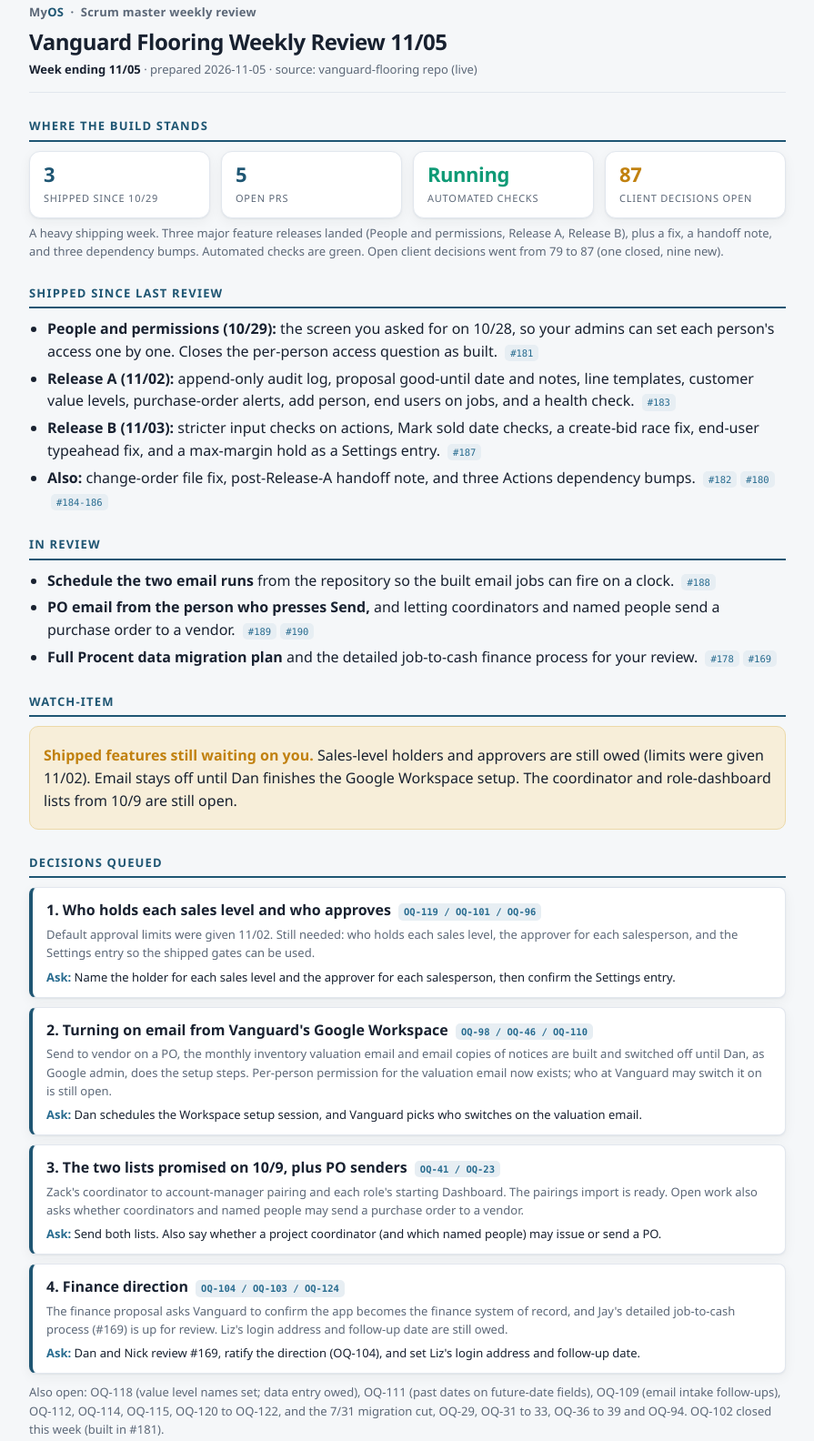
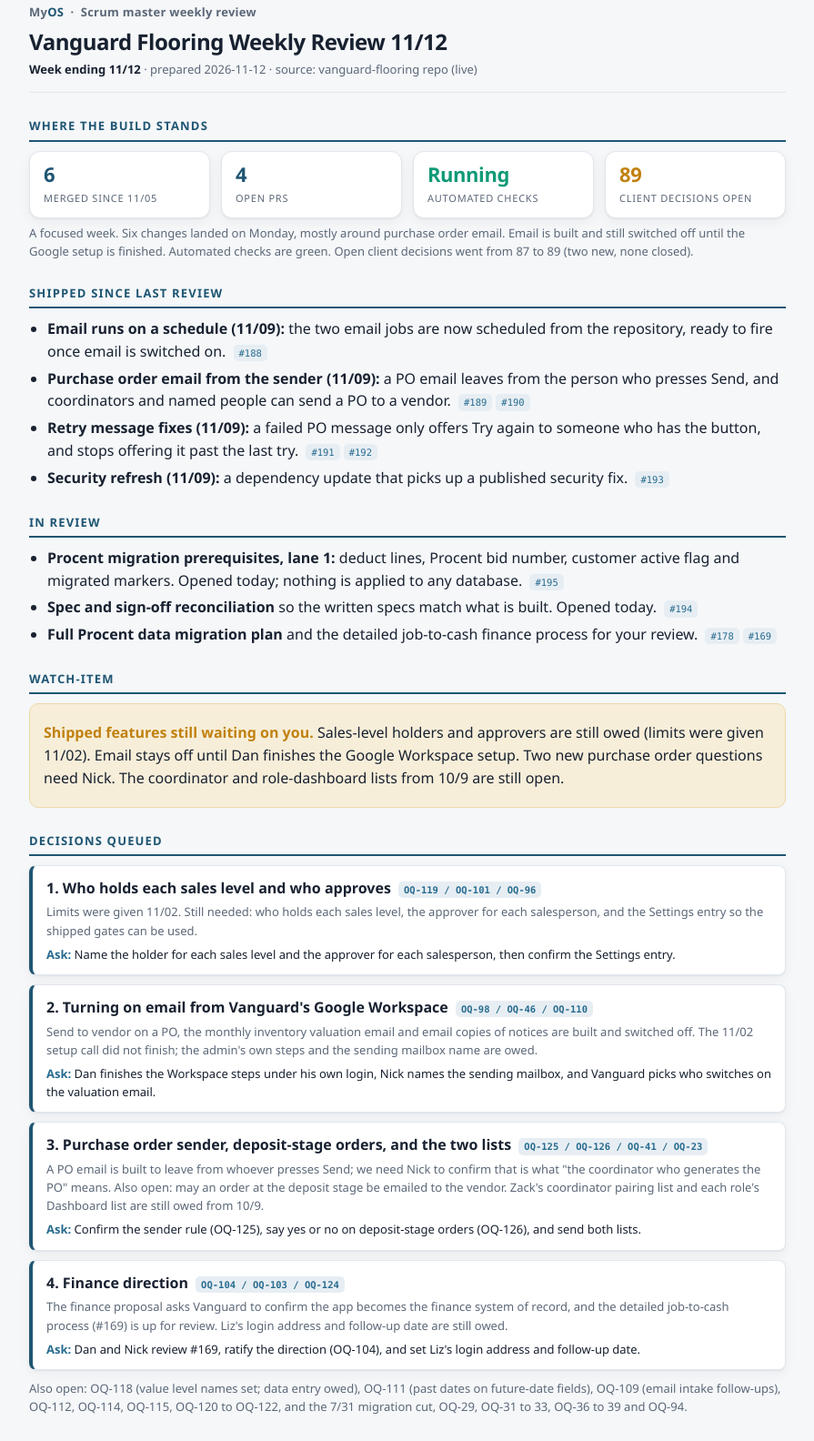
Before and after one commit to medfordadvancement/myos-rpts-k7n2, a plain HTML site: page vanguard.html in a window 1280 px wide. Shown: the part 23-1607 px from the top of the page at 91% size, without its empty margins (2-897 px from the left). Drawn offline with Linux system fonts and the light colour scheme.

Commit message:
Vanguard weekly 2026-11-12 and portfolio refresh

```diff
--- a/vanguard.html
+++ b/vanguard.html
@@ -3,7 +3,7 @@
 <head>
 <meta charset="utf-8">
 <meta name="viewport" content="width=device-width, initial-scale=1">
-<title>Vanguard Flooring Weekly Review 11/05</title>
+<title>Vanguard Flooring Weekly Review 11/12</title>
 <style>
   :root{
     --bg:#f5f7f9; --surface:#ffffff; --surface-2:#eef1f5; --line:#e2e7ee;
@@ -63,65 +63,65 @@
 <body>
 <div class="top">
   <div class="mark">My<b>OS</b> &nbsp;&middot;&nbsp; Scrum master weekly review</div>
-  <h1>Vanguard Flooring Weekly Review 11/05</h1>
-  <div class="sub"><b>Week ending 11/05</b> &middot; prepared 2026-11-05 &middot; source: vanguard-flooring repo (live)</div>
+  <h1>Vanguard Flooring Weekly Review 11/12</h1>
+  <div class="sub"><b>Week ending 11/12</b> &middot; prepared 2026-11-12 &middot; source: vanguard-flooring repo (live)</div>
 </div>
 <h2>Where the build stands</h2>
 <div class="stats">
-  <div class="stat"><div class="n ac">3</div><div class="l">Shipped since 10/29</div></div>
-  <div class="stat"><div class="n ac">5</div><div class="l">Open PRs</div></div>
+  <div class="stat"><div class="n ac">6</div><div class="l">Merged since 11/05</div></div>
+  <div class="stat"><div class="n ac">4</div><div class="l">Open PRs</div></div>
   <div class="stat"><div class="n ok">Running</div><div class="l">Automated checks</div></div>
-  <div class="stat"><div class="n warn">87</div><div class="l">Client decisions open</div></div>
+  <div class="stat"><div class="n warn">89</div><div class="l">Client decisions open</div></div>
 </div>
-<p class="muted">A heavy shipping week. Three major feature releases landed (People and permissions, Release A, Release B), plus a fix, a handoff note, and three dependency bumps. Automated checks are green. Open client decisions went from 79 to 87 (one closed, nine new).</p>
+<p class="muted">A focused week. Six changes landed on Monday, mostly around purchase order email. Email is built and still switched off until the Google setup is finished. Automated checks are green. Open client decisions went from 87 to 89 (two new, none closed).</p>
 <h2>Shipped since last review</h2>
 <ul>
-  <li><b>People and permissions (10/29):</b> the screen you asked for on 10/28, so your admins can set each person&#x27;s access one by one. Closes the per-person access question as built. <span class="tag">#181</span></li>
-  <li><b>Release A (11/02):</b> append-only audit log, proposal good-until date and notes, line templates, customer value levels, purchase-order alerts, add person, end users on jobs, and a health check. <span class="tag">#183</span></li>
-  <li><b>Release B (11/03):</b> stricter input checks on actions, Mark sold date checks, a create-bid race fix, end-user typeahead fix, and a max-margin hold as a Settings entry. <span class="tag">#187</span></li>
-  <li><b>Also:</b> change-order file fix, post-Release-A handoff note, and three Actions dependency bumps. <span class="tag">#182</span><span class="tag">#180</span><span class="tag">#184-186</span></li>
+  <li><b>Email runs on a schedule (11/09):</b> the two email jobs are now scheduled from the repository, ready to fire once email is switched on. <span class="tag">#188</span></li>
+  <li><b>Purchase order email from the sender (11/09):</b> a PO email leaves from the person who presses Send, and coordinators and named people can send a PO to a vendor. <span class="tag">#189</span><span class="tag">#190</span></li>
+  <li><b>Retry message fixes (11/09):</b> a failed PO message only offers Try again to someone who has the button, and stops offering it past the last try. <span class="tag">#191</span><span class="tag">#192</span></li>
+  <li><b>Security refresh (11/09):</b> a dependency update that picks up a published security fix. <span class="tag">#193</span></li>
 </ul>
 <h2>In review</h2>
 <ul>
-  <li><b>Schedule the two email runs</b> from the repository so the built email jobs can fire on a clock. <span class="tag">#188</span></li>
-  <li><b>PO email from the person who presses Send,</b> and letting coordinators and named people send a purchase order to a vendor. <span class="tag">#189</span><span class="tag">#190</span></li>
+  <li><b>Procent migration prerequisites, lane 1:</b> deduct lines, Procent bid number, customer active flag and migrated markers. Opened today; nothing is applied to any database. <span class="tag">#195</span></li>
+  <li><b>Spec and sign-off reconciliation</b> so the written specs match what is built. Opened today. <span class="tag">#194</span></li>
   <li><b>Full Procent data migration plan</b> and the detailed job-to-cash finance process for your review. <span class="tag">#178</span><span class="tag">#169</span></li>
 </ul>
 <h2>Watch-item</h2>
 <div class="flag">
-  <p><b>Shipped features still waiting on you.</b> Sales-level holders and approvers are still owed (limits were given 11/02). Email stays off until Dan finishes the Google Workspace setup. The coordinator and role-dashboard lists from 10/9 are still open.</p>
+  <p><b>Shipped features still waiting on you.</b> Sales-level holders and approvers are still owed (limits were given 11/02). Email stays off until Dan finishes the Google Workspace setup. Two new purchase order questions need Nick. The coordinator and role-dashboard lists from 10/9 are still open.</p>
 </div>
 <h2>Decisions queued</h2>
 <div class="decision">
   <p class="q">1. Who holds each sales level and who approves <span class="tag">OQ-119 / OQ-101 / OQ-96</span></p>
-  <p class="ctx">Default approval limits were given 11/02. Still needed: who holds each sales level, the approver for each salesperson, and the Settings entry so the shipped gates can be used.</p>
+  <p class="ctx">Limits were given 11/02. Still needed: who holds each sales level, the approver for each salesperson, and the Settings entry so the shipped gates can be used.</p>
   <p class="ask"><b>Ask:</b> Name the holder for each sales level and the approver for each salesperson, then confirm the Settings entry.</p>
 </div>
 <div class="decision">
   <p class="q">2. Turning on email from Vanguard&#x27;s Google Workspace <span class="tag">OQ-98 / OQ-46 / OQ-110</span></p>
-  <p class="ctx">Send to vendor on a PO, the monthly inventory valuation email and email copies of notices are built and switched off until Dan, as Google admin, does the setup steps. Per-person permission for the valuation email now exists; who at Vanguard may switch it on is still open.</p>
-  <p class="ask"><b>Ask:</b> Dan schedules the Workspace setup session, and Vanguard picks who switches on the valuation email.</p>
+  <p class="ctx">Send to vendor on a PO, the monthly inventory valuation email and email copies of notices are built and switched off. The 11/02 setup call did not finish; the admin&#x27;s own steps and the sending mailbox name are owed.</p>
+  <p class="ask"><b>Ask:</b> Dan finishes the Workspace steps under his own login, Nick names the sending mailbox, and Vanguard picks who switches on the valuation email.</p>
 </div>
 <div class="decision">
-  <p class="q">3. The two lists promised on 10/9, plus PO senders <span class="tag">OQ-41 / OQ-23</span></p>
-  <p class="ctx">Zack&#x27;s coordinator to account-manager pairing and each role&#x27;s starting Dashboard. The pairings import is ready. Open work also asks whether coordinators and named people may send a purchase order to a vendor.</p>
-  <p class="ask"><b>Ask:</b> Send both lists. Also say whether a project coordinator (and which named people) may issue or send a PO.</p>
+  <p class="q">3. Purchase order sender, deposit-stage orders, and the two lists <span class="tag">OQ-125 / OQ-126 / OQ-41 / OQ-23</span></p>
+  <p class="ctx">A PO email is built to leave from whoever presses Send; we need Nick to confirm that is what &quot;the coordinator who generates the PO&quot; means. Also open: may an order at the deposit stage be emailed to the vendor. Zack&#x27;s coordinator pairing list and each role&#x27;s Dashboard list are still owed from 10/9.</p>
+  <p class="ask"><b>Ask:</b> Confirm the sender rule (OQ-125), say yes or no on deposit-stage orders (OQ-126), and send both lists.</p>
 </div>
 <div class="decision">
   <p class="q">4. Finance direction <span class="tag">OQ-104 / OQ-103 / OQ-124</span></p>
-  <p class="ctx">The finance proposal asks Vanguard to confirm the app becomes the finance system of record, and Jay&#x27;s detailed job-to-cash process (#169) is up for review. Liz&#x27;s login address and follow-up date are still owed.</p>
+  <p class="ctx">The finance proposal asks Vanguard to confirm the app becomes the finance system of record, and the detailed job-to-cash process (#169) is up for review. Liz&#x27;s login address and follow-up date are still owed.</p>
   <p class="ask"><b>Ask:</b> Dan and Nick review #169, ratify the direction (OQ-104), and set Liz&#x27;s login address and follow-up date.</p>
 </div>
-<p class="muted">Also open: OQ-118 (value level names set; data entry owed), OQ-111 (past dates on future-date fields), OQ-109 (email intake follow-ups), OQ-112, OQ-114, OQ-115, OQ-120 to OQ-122, and the 7/31 migration cut, OQ-29, OQ-31 to 33, OQ-36 to 39 and OQ-94. OQ-102 closed this week (built in #181).</p>
+<p class="muted">Also open: OQ-118 (value level names set; data entry owed), OQ-111 (past dates on future-date fields), OQ-109 (email intake follow-ups), OQ-112, OQ-114, OQ-115, OQ-120 to OQ-122, and the 7/31 migration cut, OQ-29, OQ-31 to 33, OQ-36 to 39 and OQ-94.</p>
 <h2>Suggested flow to drive the meeting</h2>
 <ol class="agenda">
   <li>Name sales-level holders and approvers (OQ-119 / OQ-101) so the shipped gates can be used.</li>
-  <li>Book Dan&#x27;s Google Workspace setup and pick who switches on the valuation email (OQ-98, OQ-110).</li>
-  <li>Collect the coordinator and role-dashboard lists (OQ-41, OQ-23) and the coordinator PO answer (ties to #190).</li>
+  <li>Book the rest of Dan&#x27;s Google Workspace setup and name the sending mailbox (OQ-98, OQ-46, OQ-110).</li>
+  <li>Confirm the PO sender rule and deposit-stage orders (OQ-125, OQ-126); collect the coordinator and role-dashboard lists (OQ-41, OQ-23).</li>
   <li>Finance: walk #169, ratify direction (OQ-104), set Liz&#x27;s login address and follow-up (OQ-103 / OQ-124).</li>
 </ol>
 <footer>
-  MyOS weekly review for Vanguard Flooring. Read-only. No commercial terms. Prepared 2026-11-05 16:15 ET from HIT-Network/vanguard-flooring via gh on Wade PC.
+  MyOS weekly review for Vanguard Flooring. Read-only. No commercial terms. Prepared 2026-11-12 16:15 ET from HIT-Network/vanguard-flooring via gh on Wade PC.
 </footer>
 </body>
 </html>
```
Also changed, not shown: portfolio.html (+5 -5 lines).
